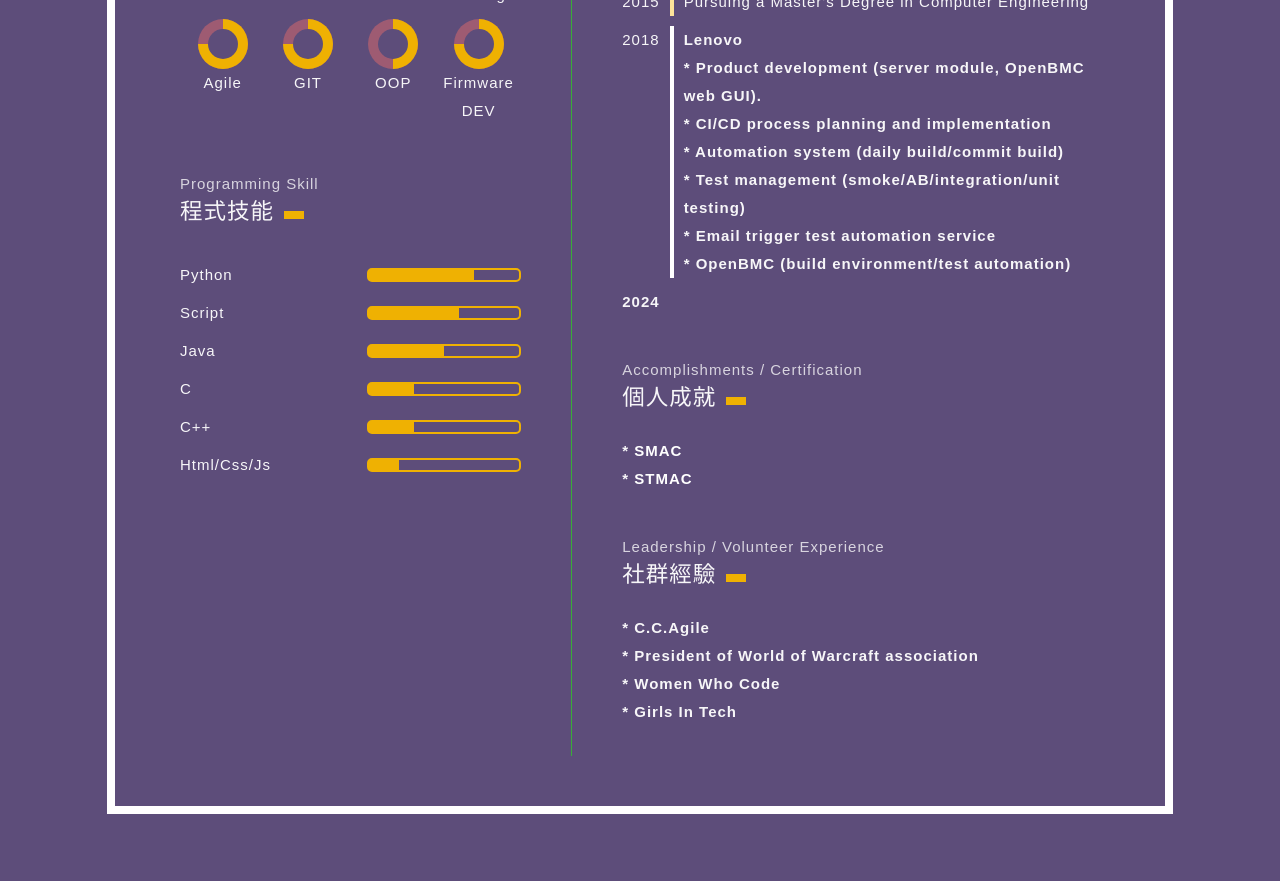
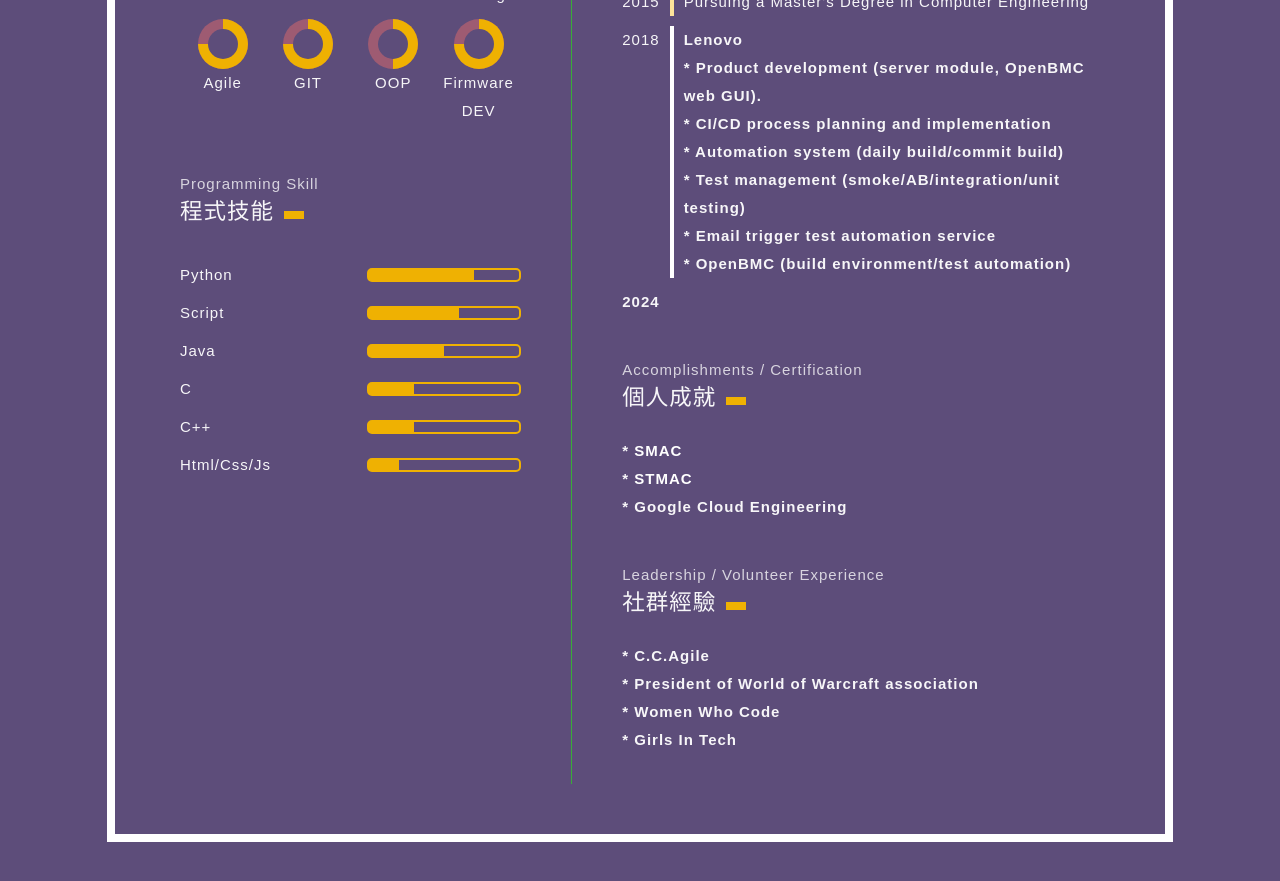
Before and after one commit to gitmaruneko/gitmaruneko.github.io, a Jekyll site: the page personal.html, which Jekyll copies as it is, in a window 1280 px wide and 900 px high, scrolled down 765 px. Shown: the top 881 px of the window. Built offline with Jekyll 4.4.1, drawn with Linux system fonts in a browser that asks for light colours.

Commit message:
Modify forn=mat and grammer

```diff
--- a/personal.html
+++ b/personal.html
@@ -182,7 +182,7 @@
               <li>* Automation system (daily build/commit build)</li>
               <li>* Test management (smoke/AB/integration/unit testing)</li>
               <li>* Email trigger test automation service</li>
-              <li>* OpenBMC (build environment/test automation)</lili>
+              <li>* OpenBMC (build environment/test automation)</li>
           </ul>
         </li>
         <li class="year">2024
@@ -196,6 +196,7 @@
        <ul>
         <li>* <a href="https://www.scrum-institute.org/certifications/Scrum-Institute.org-SMAC6448ec8dbd-13320532826706.pdf">SMAC</a></li>
         <li>* <a href="https://www.scrum-institute.org/certifications/Scrum-Institute.org-STMACe4f3903792-02637064332608.pdf">STMAC</a></li>
+        <li>* Google Cloud Engineering</li>
       </ul>
     </div>
     <div class="block">
```
